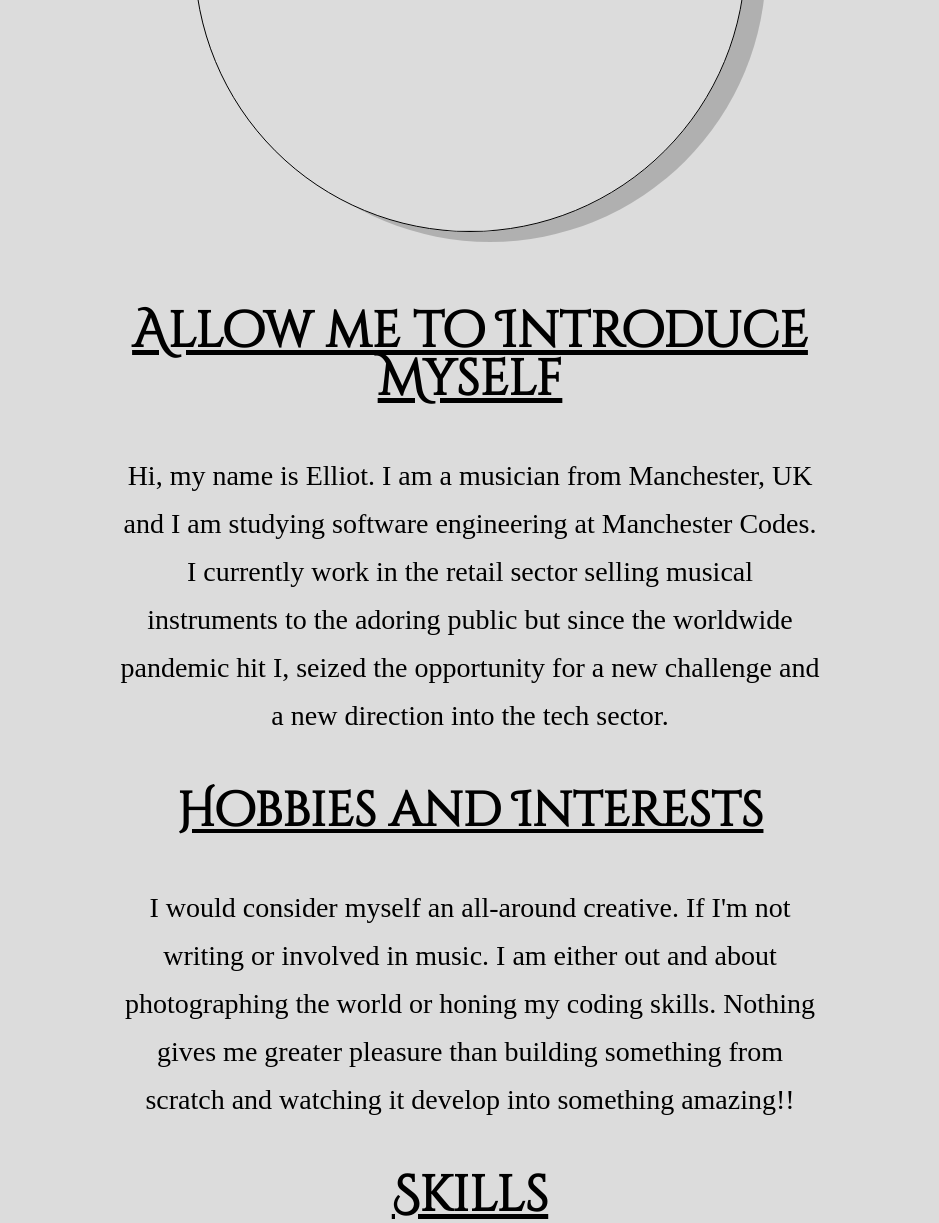
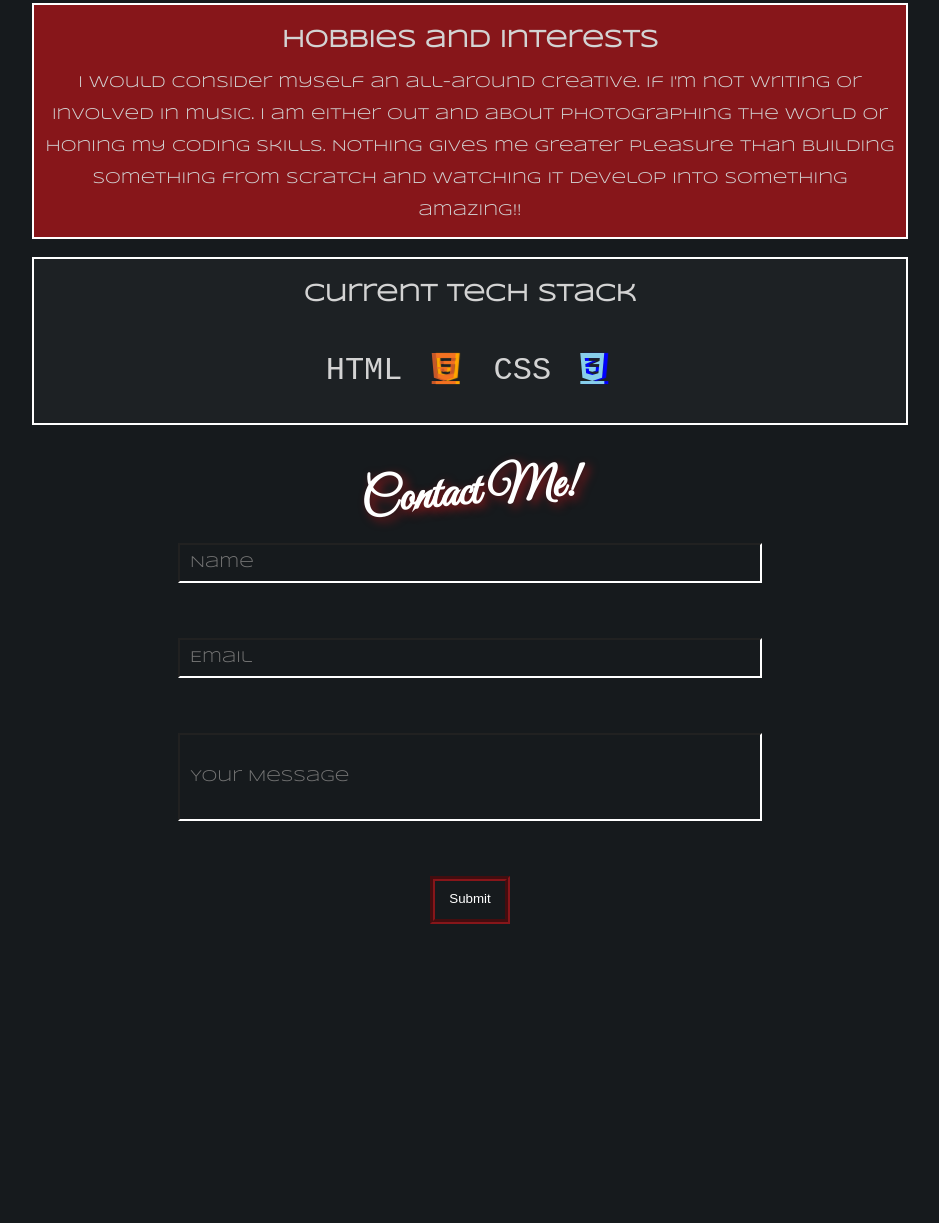
Before and after one commit to ellriffs/Portfolio, a plain HTML site: page index.html in a window 1280 px wide. Shown: the part 840-2063 px from the top of the page, without its empty margins (170-1109 px from the left). After the commit the page ends 1823 px from the top, so only its background shows below. Drawn offline with nearby package versions, Linux system fonts and the light colour scheme.

Commit message:
re design and responsive

```diff
--- a/index.html
+++ b/index.html
@@ -1,16 +1,14 @@
 <!DOCTYPE html>
-<h html lang="eng">
+    <html lang="eng">
         <head>
             <meta name="viewport" content="width=device-width, initial scale 1.0">
             <meta charset="UTF-8">
+            <script src="https://kit.fontawesome.com/6fd8975af2.js" crossorigin="anonymous"></script>
             <link rel="stylesheet" href="https://cdnjs.cloudflare.com/ajax/libs/font-awesome/4.7.0/css/font-awesome.min.css">
             <link rel="preconnect" href="https://fonts.gstatic.com">
+            <link href="https://fonts.googleapis.com/css2?family=Great+Vibes&family=Pinyon+Script&family=Syncopate&display=swap" rel="stylesheet">
                 <link rel="preconnect" href="https://fonts.gstatic.com">
-    <link rel="preconnect" href="https://fonts.gstatic.com">
-    <link href="https://fonts.googleapis.com/css2?family=Great+Vibes&display=swap" rel="stylesheet">
-    <link rel="preconnect" href="https://fonts.gstatic.com">
-<link href="https://fonts.googleapis.com/css2?family=Cinzel+Decorative&display=swap" rel="stylesheet">
-
+                <link href="https://fonts.googleapis.com/css2?family=Pinyon+Script&family=Syncopate&display=swap" rel="stylesheet">
             <link rel="stylesheet" href="style.css">
         <title>
         Elliot Robertson
@@ -18,81 +16,61 @@
 </head>
 
 <header>
-    <h1> Elliot Robertson</h1>
-<div class="sub"></div>
-    <h3>Software Engineer in Training</h3>
-</div>
-<nav>
+    <h1>Elliot Robertson</h1>
+
+    </header>
+    <nav class="nav">
         <a href="https://github.com/ellriffs" target="_blank" class="fa fa-github"> Github </a>
         <p>|</p>
         <a href="https://codepen.io/ellriffs" target="_blank" class="fa fa-codepen"> Codepen </a>
         <p>|</p>
         <a href="https://www.linkedin.com/in/elliot-robertson-b3940762/" target="_blank" class="fa fa-linkedin"> Linkedin</a>
+
     </nav>
-</header>
-
-
-    <img class="me" src="Vocals.jpeg">
-
-
     <br>
 <br>
-
     <body>
-<div class="text">
         <div class="intro">
-    <h2>Allow me to Introduce Myself</h2>
+            <img src="Assets/vocals.jpeg">
             <br>
-
                 <p1> Hi, my name is Elliot. I am a musician from Manchester, UK and I am
                         studying software engineering at Manchester Codes.
-
                         I currently work in the retail sector selling musical instruments to the adoring public
                         but since the worldwide pandemic hit I, seized the opportunity for a new challenge
                         and a new direction into the tech sector.
-
+                    </div>
                 <br>
-<br>
-
-    <h4 class= HaI>Hobbies and Interests</h4><br>
-
+            <div class="hobbies">
+                <h2>Hobbies and Interests</h2>
                     I would consider myself an all-around creative. If I'm not writing or involved in music. I am either out and about photographing the world or
                     honing my coding skills.
-
                     Nothing gives me greater pleasure than building something from scratch and
                     watching it develop into something amazing!!
                 </p1>
+            </div>
             <br>
-<br>
-
-</div>
-
         <div class="skills">
-    <h2>Skills</h2>
-<br>
-<hr>
-<br>
-<p2> <u>My current skillset lies in:</p2></div></u>
-<br>
+            <h2>Current Tech Stack</h2>
                 <ol>
-    <li class="li1">HTML</li>
-    <li class= "li2">CSS</li>
-    <li class="li3">Being able to quote the entirety of 'Im Alan Partridge' </li>
-    <br>
-    <hr>
+                    <code>
+                    <li class="li1">HTML <i class="fab fa-html5"></i></li>
+                    <li class= "li2">CSS <i class="fab fa-css3-alt"></i> </li>
+                    </code>
                 </ol>
             </body>
-</div>
         </div>
 <br>
 <footer>
     <h4>Contact Me!</h4>
         <form>
             <input type="text" id="name" placeholder="Name">
+            <br>
             <input type="text" id="email" placeholder="Email">
+            <br>
             <input type="text" id="message" placeholder="Your Message">
+        <br>
             <button type="button" id="submit">Submit</button>
     </form>
+    </footer>
 
-</footer>
 </html>
--- a/style.css
+++ b/style.css
@@ -1,197 +1,196 @@
 *{
-    margin: 0;
-    --mainfont: 'Great Vibes';
-    --secondaryfont: 'Cinzel Decorative';
-    --maincolour: white;
-    --secondarycolour: #FE4A49;
-
-}
-header{
-    background: linear-gradient(rgba(252, 75, 75, 0.5), rgba(0, 0, 0, 0)), url(new-york-street.jpeg);
-    background-size: cover;
-    height: 50vmin;
+    margin:auto;
+    max-width: 70vw;
+    padding:10px;
+    --maincolour:rgba(245, 243, 244, 0.03);
+    --secondarycolor:rgba(164, 22, 26, 0.8);
+    --backgroundcolor:#161A1D;
+    --firstfontcolor:#D3D3D3;
+    --titlefont:'Great Vibes';
+    --bodyfont:'Syncopate'
 }
 
+header h1{
+    display: flex;
+    font-size: 6rem;
+    width: 90%;
+    justify-content: center;
+    font-family: var(--titlefont);
+    transform: rotate(-5deg);
+    text-shadow: 10px 4px 7px var(--maincolour);
+    text-shadow: 4px 4px 10px var(--secondarycolor);
+}
 
-body{
-    background-color:gainsboro;
+h1{
+    color: var(--firstfontcolor);
+}
+
+.nav{
+    justify-content: center;
+    top: 1rem;
+    position: relative;
+    display: flex;
+    flex-wrap: wrap;
+    border: 1px solid white;
+    background-color: var(--maincolour);
+    font-size: 20px;
+
 
 }
 
-
-.text {
-    display: flex;
-    flex-wrap:wrap;
-    flex-direction:column;
-    text-align: center;
-    justify-content: space-around;
-    padding: 10rem;
-    height: fill;
-    width: 700px;
-    margin: auto;
-    border-bottom: 5px double rgba(0, 0, 0, 0.5);
-    border-width: medium;
-    font-weight: lighter;
-    font-size: 28px;
-    line-height: 3rem;
-
+nav a {
+    color: var(--firstfontcolor);
 }
 
-
-h1{
-    font-family: var(--mainfont);
-    color: white;
-    display: flex;
-    height: 50vh;
-    font-size: 10rem;
-    justify-content: center;
-    align-items: center;
-    text-shadow: 10px 10px 4px black;
+nav :hover{
+    opacity: 0.5;
 }
 
-h3{
-position: relative;
-    text-align: center;
-    font-size: 4rem;
-    font-family: var(--mainfont);
-    color: white;
-    text-shadow: 10px 10px 4px black;
-    bottom: 8rem;
+body{
+    background-color:var(--backgroundcolor)
 }
 
-
-.me{
-    position: relative;
-    display:flex;
-    margin: auto;
-    border-radius: 100%;
-    height: 550px;
-    width: 550px;
-    left: auto;
-    right: auto;
-    top: 120px;
-    border: 1px solid black;
-    box-shadow: 20px 10px rgba(0, 0, 0, 0.2);
-}
-
-
-
-
-nav{
-    position: relative;
-    bottom: 81px;
-    display:flex;
-    height:70px;
-    justify-content: space-around;
-    align-items: center;
-    font-size: 30px;
-    border-bottom: 3px solid black;
-    border-top: 3px solid black;
-}
-
-
-nav a{
-
+.intro{
     display: flex;
-    text-decoration: none;
-    color: #FE4A49;
-
-}
-
-nav :hover {
-    opacity: 0.6;
-
-}
-
-h2{
-    font-family: var(--secondaryfont);
-    font-size: 50px;
-    text-decoration: underline;
-    text-align: center;
-}
-
-nav p{
-    font-size: 25px;
-    text-align: center;
-    color:rgba(0,0, 0, 0.)
-}
-
-.skills{
-    font-size: 25px;
+    flex-wrap: wrap;
+    border: 2px solid white;
+    background-color:var(--maincolour);
+    line-height:2rem;
+    color: var(--firstfontcolor) ;
+    font-family: var(--bodyfont);
     text-align: center;
 
 }
 
-li{
-    text-align: center;
-    font-size: 25px;
+.intro img{
+    display: flex;
+    position: relative;
+    height: 40vh;
+    flex-wrap: wrap;
+    border-radius: 100%;
+}
+.intro img:hover{
+    animation-name: rotate;
+    animation-duration: 4s;
+    animation-iteration-count: infinite;
 }
 
-.HaI{
-    font-family: var(--secondaryfont);
-    color: black;
-    text-decoration: underline;
-    top: 0px;
-    font-size: 3rem;
+@keyframes rotate{
+    100%{
+        transform: rotate(360deg);
+    }
 }
 
-footer{
-    height: 30vh;
+.hobbies{
+    background-color:var(--secondarycolor) ;
+    line-height: 2rem;
+    color:var(--firstfontcolor);
+    font-family: var(--bodyfont);
+    text-align: center;
+    border: 2px solid white;
+
 }
 
-#name, #email, #message {
-    display: flex;
-    background-color: rgba(252, 75, 75, 0.5);
-    color: white;
-    text-align: left;
-    font-family: var(--secondaryfont);
-    font-size: medium;
-    margin: auto;
-    margin-top: 10px;
-    width: 40%;
+.skills{
+    position: relative;
+    background-color: var(--maincolour);
+    line-height: 2rem;
+    color: var(--firstfontcolor);
+    font-family: var(--bodyfont);
+    text-align: center;
+    border: 2px solid white;
 }
 
-#message{
-    height: 100px;
+.skills li{
+    font-size: 2rem;
+    display: inline-block;
+}
+
+.li1 i{
+    color: rgb(240, 101, 41, 0.8);
+    text-decoration: underline;
+    text-shadow: 4px 0.1px 1px orange;
+}
+
+.li2 i{
+    color: skyblue;
+    text-decoration: underline;
+    text-shadow: 4px 0.1px 1px blue;
+}
+
+
+h4{
+    text-align: center;
+    font-family:var(--titlefont);
+    font-size: 3rem;
+    color: white;
+    transform: rotate(-5deg);
+    text-shadow: 4px 4px 10px var(--secondarycolor);
+
+}
+
+form{
+    height: 50vh;
+    font-size: 3rem;
+
+
+}
+
+#name, #email, #message{
+    display: flex;
+    flex-wrap: wrap;
+    justify-content: center;
+    width: 70vh;
+    background-color: transparent;
+    border-bottom: 2px solid white;
+    border-right: 2px solid white;
+    font-size: 16px;
+    color: white;
+    font-family: var(--bodyfont);
+
 }
 
 button{
+    display: flex;
     position: relative;
-    right: 185px;
-    height: 40px;
-    width: 80px;
-    background-color: rgba(255,255,255, 0.6);
-    border-top: none;
-    border-left: none;
-    border-right: 4px solid white;
-    border-bottom: 4px solid white;
-    font-family: var(--secondaryfont);
-    font-weight: bold;
+    background-color: transparent;
+    border: 5px groove var(--secondarycolor);
+    color: white;
+    height: 3rem;
+    width: 5rem;
+    align-content: center;
+    justify-content: center;
+}
+
+button:hover{
+    opacity: 0.5;}
+
+
+#message{
+    height: 4rem;
+}
+
+
+@media (max-width:870px){
+    #name, #email, #message{
+        width: 50vw;
+    }
+}
+
+@media all and (max-width:550px){
+.nav{
+    display: block;
+    text-align: center;
+}
+
+.intro img{
+    height: 20vh;
+}
 
 }
 
-#name::placeholder, #email::placeholder, #message::placeholder{
-    color: white;
+@media (max-width:370px){
+    header h1{
+        font-size: 2rem;
+    }
 }
-
-
-#submit{
-    display: block;
-    float: left;
-    margin-top: 10px;
-    margin-left: 900px;
-    margin-right: auto;
-
-}
-
-h4{
-    display: flex;
-    flex-direction: row;
-    justify-content: space-evenly;
-    font-size: 2rem;
-    text-decoration: underline;
-    font-family: var(--mainfont);
-}
-
-
-@media screen and (max-height: )
```
Also changed, not shown: 1 other file. Lines whose indentation alone changed are shown as unchanged.
